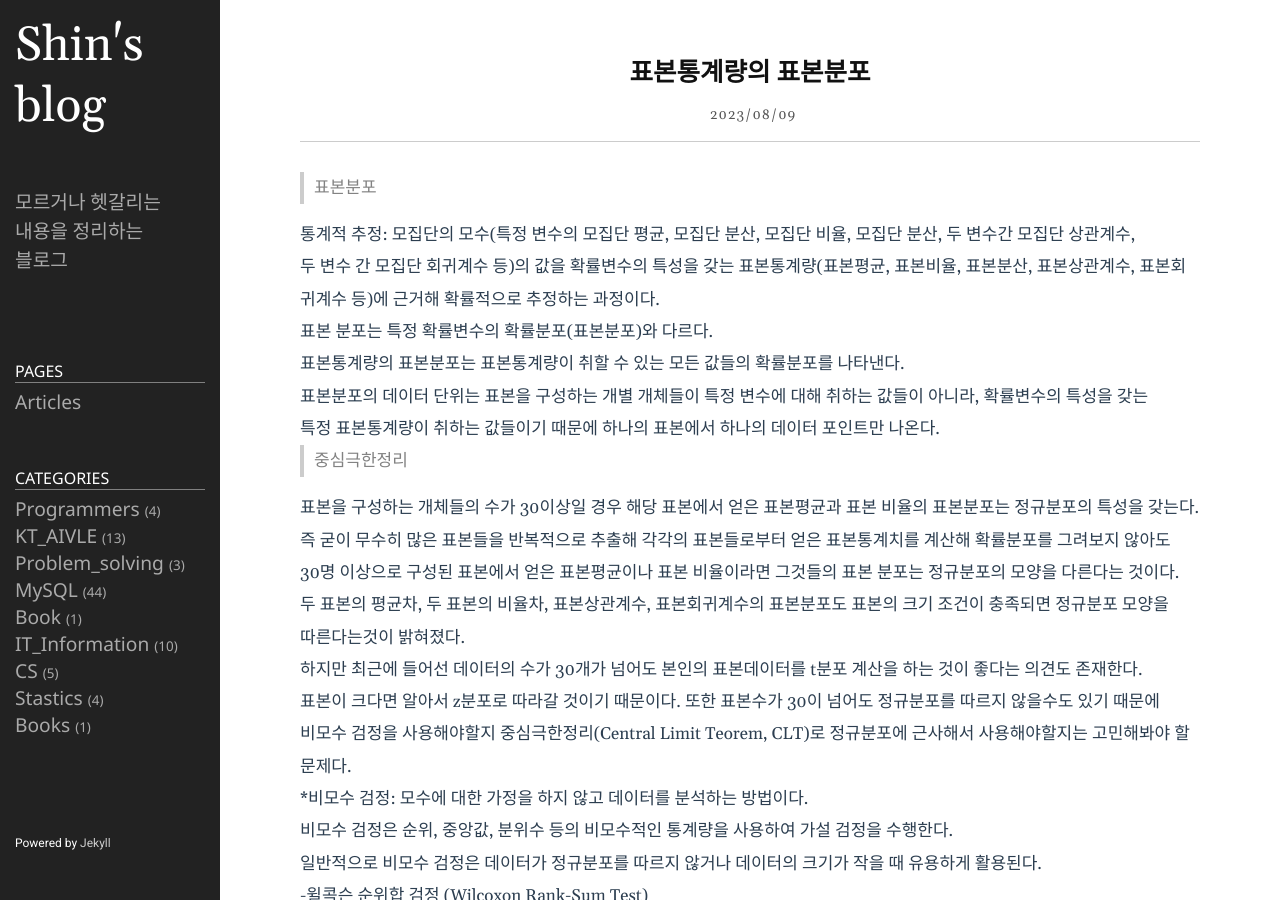
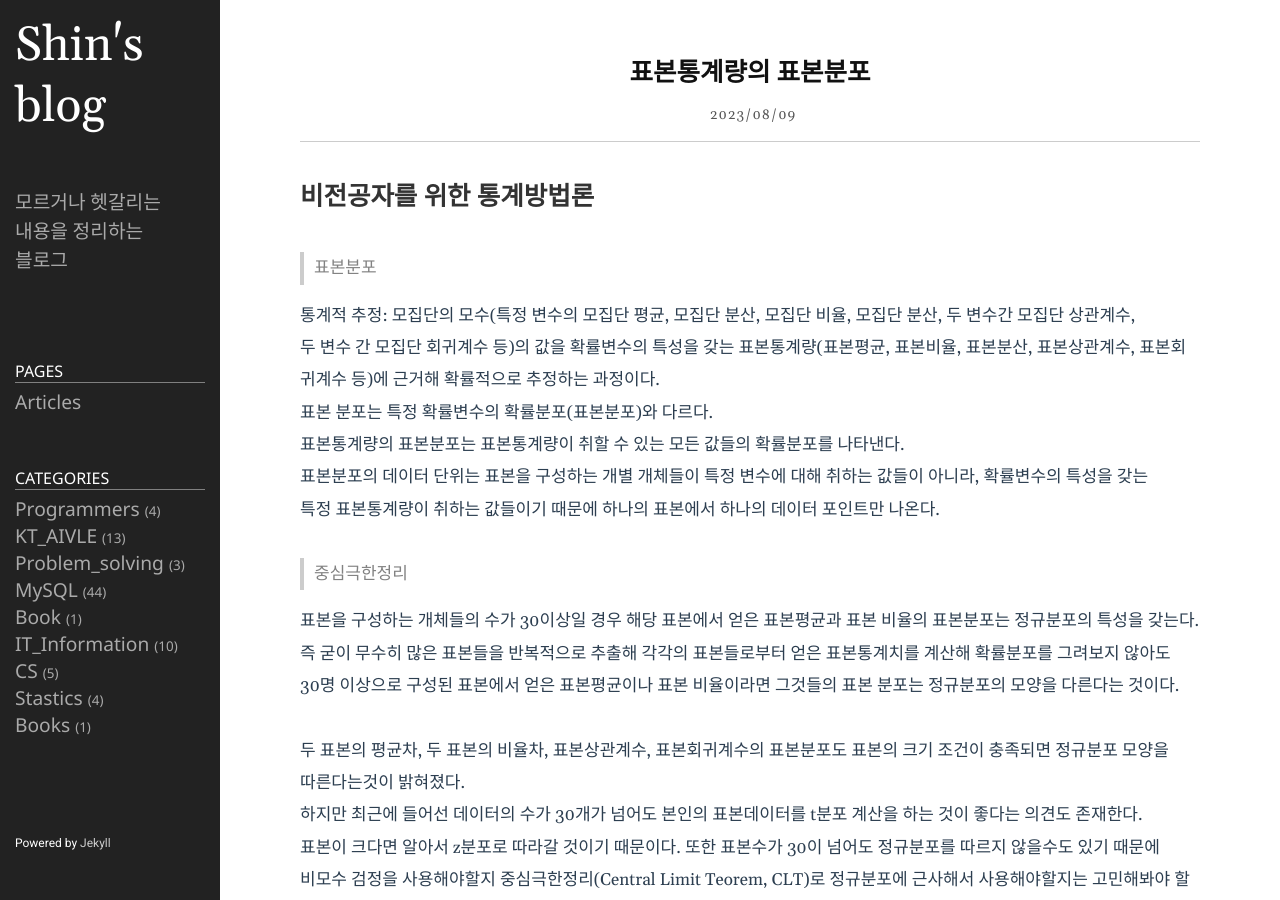
Before and after one commit to shina1221/shina1221.github.io, a Jekyll site: the page built from _posts/도서/비전공자를 위한 통계방법론/2023-08-09-05.표본통계량의 표본분포.markdown, in a window 1280 px wide and 900 px high. Built offline with Jekyll 4.4.1, drawn with Linux system fonts in a browser that asks for light colours.

Commit message:
Update 2023-08-09-05.표본통계량의 표본분포.markdown

```diff
--- a/_posts/도서/비전공자를 위한 통계방법론/2023-08-09-05.표본통계량의 표본분포.markdown
+++ b/_posts/도서/비전공자를 위한 통계방법론/2023-08-09-05.표본통계량의 표본분포.markdown
@@ -5,6 +5,8 @@ date: 2023-08-09 19:20:23 +0900
 category: Books
 
 ---
+# 비전공자를 위한 통계방법론
+<br>
 > 표본분포
 
 통계적 추정: 모집단의 모수(특정 변수의 모집단 평균, 모집단 분산, 모집단 비율, 모집단 분산, 두 변수간 모집단 상관계수,
@@ -13,21 +15,21 @@ category: Books
 표본통계량의 표본분포는 표본통계량이 취할 수 있는 모든 값들의 확률분포를 나타낸다.
 표본분포의 데이터 단위는 표본을 구성하는 개별 개체들이 특정 변수에 대해 취하는 값들이 아니라, 확률변수의 특성을 갖는
 특정 표본통계량이 취하는 값들이기 때문에 하나의 표본에서 하나의 데이터 포인트만 나온다.
-
+<br>
 > 중심극한정리
 
 표본을 구성하는 개체들의 수가 30이상일 경우 해당 표본에서 얻은 표본평균과 표본 비율의 표본분포는 정규분포의 특성을 갖는다.
 즉 굳이 무수히 많은 표본들을 반복적으로 추출해 각각의 표본들로부터 얻은 표본통계치를 계산해 확률분포를 그려보지 않아도
 30명 이상으로 구성된 표본에서 얻은 표본평균이나 표본 비율이라면 그것들의 표본 분포는 정규분포의 모양을 다른다는 것이다.
-
+<br>
 두 표본의 평균차, 두 표본의 비율차, 표본상관계수, 표본회귀계수의 표본분포도 표본의 크기 조건이 충족되면 정규분포 모양을
 따른다는것이 밝혀졌다.
-
+<br>
 하지만 최근에 들어선 데이터의 수가 30개가 넘어도 본인의 표본데이터를 t분포 계산을 하는 것이 좋다는 의견도 존재한다.
 표본이 크다면 알아서 z분포로 따라갈 것이기 때문이다. 또한 표본수가 30이 넘어도 정규분포를 따르지 않을수도 있기 때문에
 비모수 검정을 사용해야할지 중심극한정리(Central Limit Teorem, CLT)로 정규분포에 근사해서 사용해야할지는 고민해봐야 할
 문제다.
-
+<br>
 *비모수 검정: 모수에 대한 가정을 하지 않고 데이터를 분석하는 방법이다.
 비모수 검정은 순위, 중앙값, 분위수 등의 비모수적인 통계량을 사용하여 가설 검정을 수행한다.
 일반적으로 비모수 검정은 데이터가 정규분포를 따르지 않거나 데이터의 크기가 작을 때 유용하게 활용된다.
@@ -36,19 +38,19 @@ category: Books
 -크루스칼-왈리스 검정 (Kruskal-Wallis Test)
 -시그니드 순위 검정 (Sign Test)
 -윌콕슨 부호 순위 검정 (Wilcoxon Signed-Rank Test)
-
+<br>
 기술통계 추리통계
 변수     확률변수
 관측치   표본통계량
 표준편차 표본오차
 확률분포 표본분포
-
+<br>
 기술통계는 주어진 데이터가 표본데이터인지 모집단 데이터인지 굳이 구분할 필요가 없는 반면,
 추리통계에서는 반드시 주어진 데이터가 표본데이터인지 여부와 통계적 추정의 대상이 되는 모집단이 무엇인지 확인해야 한다.
-
+<br>
 표준편차: 기술통계에서 특정 변수에 대한 데이터가 평균값으로부터 얼마나 흩어져 있는지를 나타내는 통계량
 표본오차: 모집단의 모수를 추정하는 추리통계에서 모집단 모수에 대응되는 표본통계량이 그것의 기대값으로부터 얼마나 흩어져
 있는지 그 정도를 나타내는 통계량이다.
-
+<br>
 참고 출처: https://data101.oopy.io/big-enough-sample-30
 https://cafe.daum.net/biometrika/P8QV/70
```
